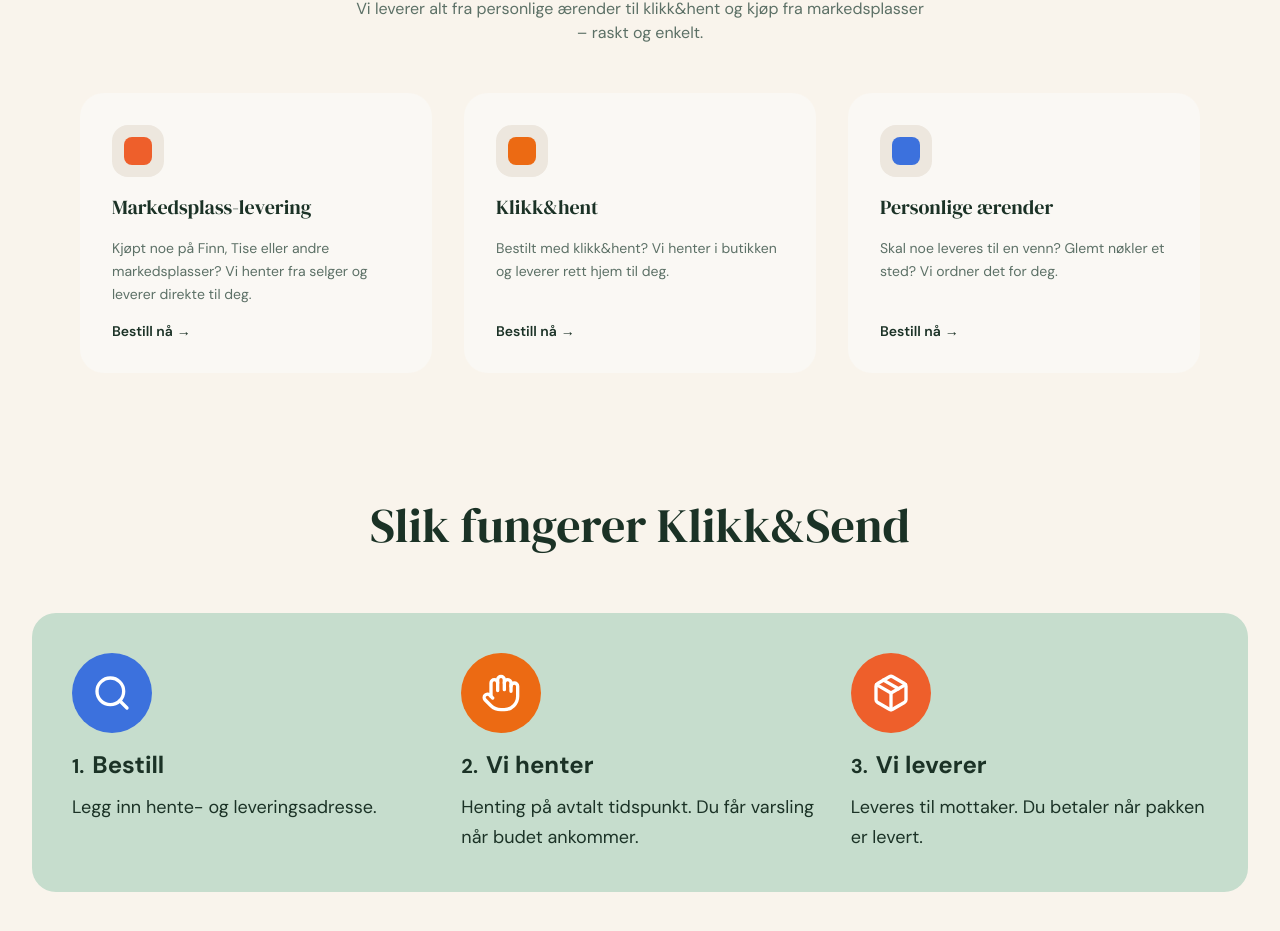
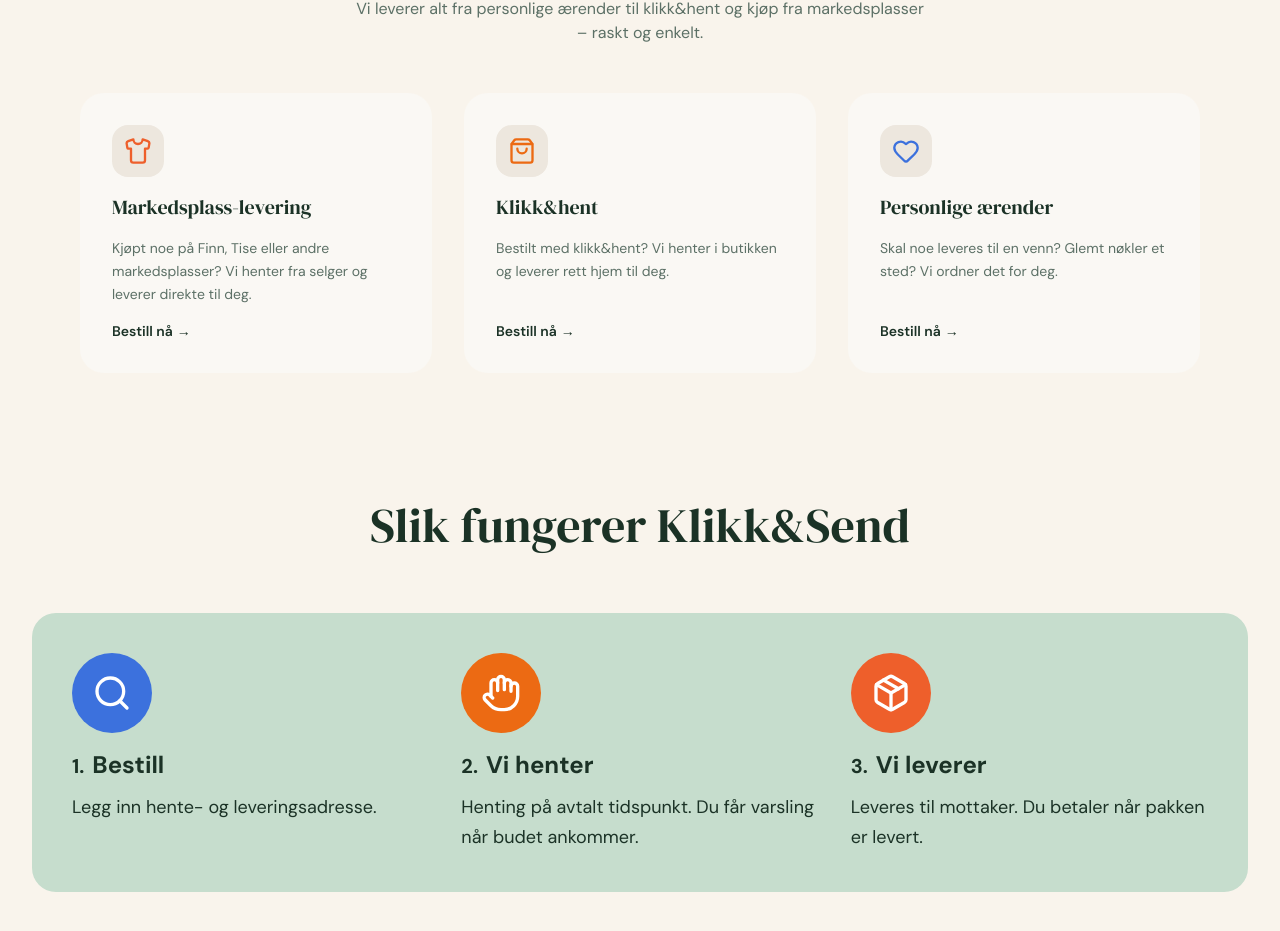
Before and after one commit to moreamakaveli-cyber/klikk-send-live, a Next.js app: page / in a window 1280 px wide. Shown: the part 1378-2309 px from the top of the page. Built offline with nearby package versions, Linux system fonts and the light colour scheme.

Commit message:
Legg til ikoner i Våre tjenester: Shirt, ShoppingBag, Heart

```diff
--- a/app/components/OurServices.tsx
+++ b/app/components/OurServices.tsx
@@ -1,10 +1,10 @@
 "use client";
 
 import Link from "next/link";
-
-// VERIFIED: No Icon components - using simple colored divs instead
+import { Shirt, ShoppingBag, Heart } from "lucide-react";
 
 interface Service {
+  icon: React.ComponentType<{ className?: string; color?: string; strokeWidth?: number }>;
   iconColor: string;
   title: string;
   description: string;
@@ -14,16 +14,19 @@
 
 const services: Service[] = [
   {
+    icon: Shirt,
     iconColor: "hsl(16, 85%, 55%)", // accent (korall)
     title: "Markedsplass-levering",
     description: "Kjøpt noe på Finn, Tise eller andre markedsplasser? Vi henter fra selger og leverer direkte til deg.",
   } as Service,
   {
+    icon: ShoppingBag,
     iconColor: "hsl(24, 85%, 50%)", // primary (oransje)
     title: "Klikk&hent",
     description: "Bestilt med klikk&hent? Vi henter i butikken og leverer rett hjem til deg.",
   } as Service,
   {
+    icon: Heart,
     iconColor: "hsl(220, 70%, 55%)", // highlight (blå)
     title: "Personlige ærender",
     description: "Skal noe leveres til en venn? Glemt nøkler et sted? Vi ordner det for deg.",
@@ -49,6 +52,7 @@
 
         <div className="grid grid-cols-1 md:grid-cols-3 gap-8">
           {services.map((service, index) => {
+            const Icon = service.icon;
             return (
               <div
                 key={index}
@@ -57,7 +61,7 @@
               >
                 {/* Ikon-badge */}
                 <div className="rounded-2xl p-3" style={{ backgroundColor: 'hsl(36, 30%, 90%)' }}>
-                  <div className="w-7 h-7 rounded-lg" style={{ backgroundColor: service.iconColor }} />
+                  <Icon className="w-7 h-7" color={service.iconColor} strokeWidth={2} />
                 </div>
 
                 {/* Tittel */}
```
